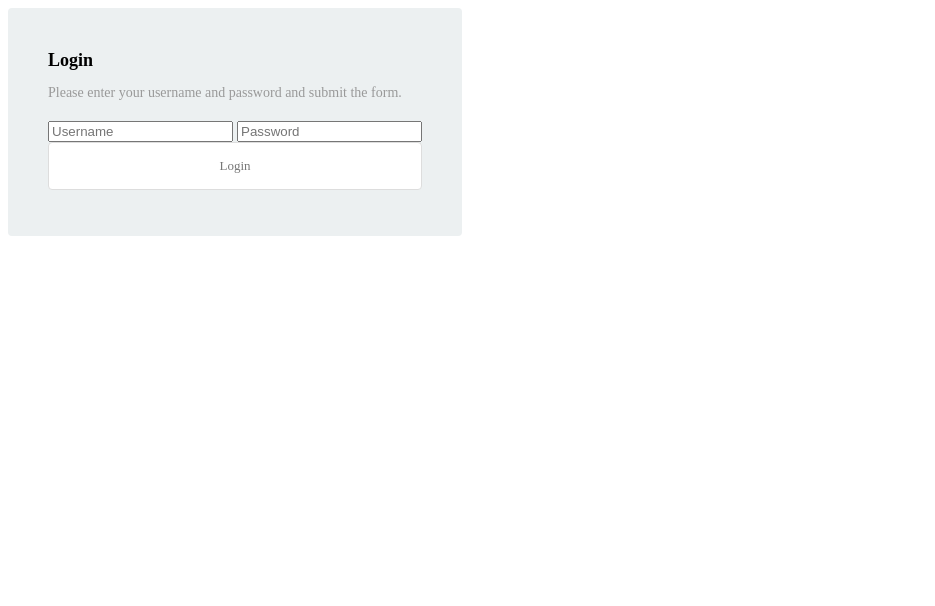
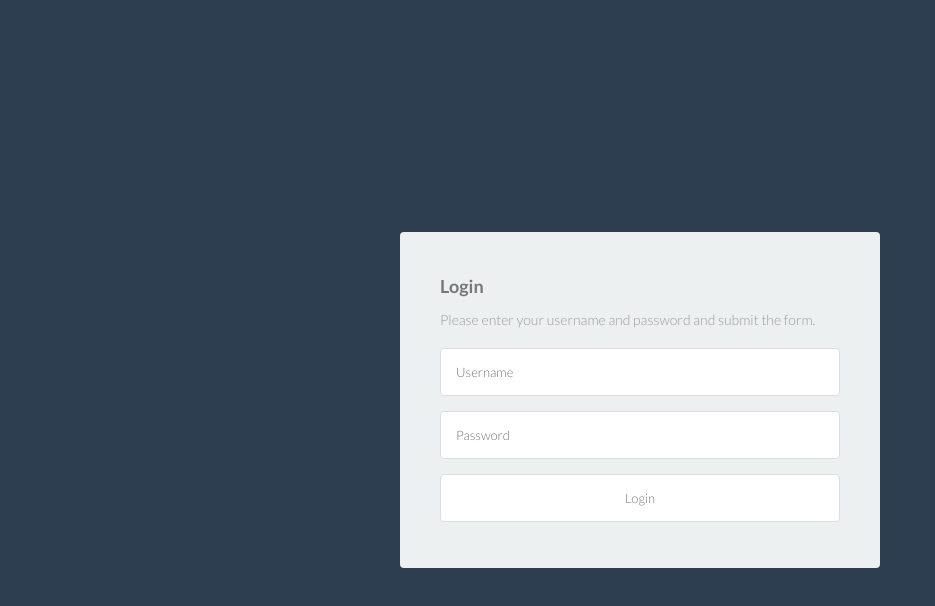
Before and after one commit to zakcutner/form-design, a plain HTML site: page index.html in a window 1280 px wide. Shown: the whole page, without its empty margins (0-935 px from the left). Drawn offline with Linux system fonts and the light colour scheme.

Commit message:
Fixed merge issues + minor changes

```diff
--- a/css/_mixins.scss
+++ b/css/_mixins.scss
@@ -2,6 +2,7 @@
 	Border Radius apply a border radius effect.
 	@param $radius : The radius of the border (Assumes pixels).
 */
+
 @mixin border-radius($radius) {
 	@if unitless($radius){
 		@warn "Assuming #{$size} to be in pixels";
@@ -12,28 +13,24 @@
 	-ms-border-radius: $radius;
 	border-radius: $radius;
 }
+
 /*
 	Remove Box Shadow, removes any box shadow effect
 */
+
 @mixin remove-box-shadow{
 	-webkit-box-shadow: none;
 	-moz-box-shadow: none;
 	box-shadow: none;
 }
-<<<<<<< HEAD
-@mixin transition($transition-property, $transition-time) {
-	-webkit-transition: $transition-property $transition-time;
-	-moz-transition: $transition-property $transition-time;
-	-ms-transition: $transition-property $transition-time;
-	-o-transition: $transition-property $transition-time;
-	transition: $transition-property $transition-time;
-=======
+
 /*
 	Transition, adds a transition
 	@param $transition-property : The property you want to have the effect on.
 	@param $transition-time : The time the transition will last.
 	@param $method : The method of transition, e.g linear.
 */
+
 @mixin transition($transition-property, $transition-time, $method) {
 	-webkit-transition: $transition-property $transition-time $method;
 	-moz-transition: $transition-property $transition-time $method;
@@ -41,12 +38,14 @@
 	-o-transition: $transition-property $transition-time $method;
 	transition: $transition-property $transition-time $method;
 }
+
 /*
 	Arrow, creates an arrow.
 	@param $direction : The direction you want the arrow to face. Valid inputs are: "up","dow","right","left". See rotate also for more directions
 	@param $size : The *rough* size of the arrow, experimenting will be needed. Also if no unit is specified them assume pixels
 	@param $colour : The colour of the arrow.
 */
+
 @mixin arrow($direction,$size,$colour) {
 	width: 0;
 	height: 0;
@@ -75,10 +74,12 @@
 		border-left: $size solid $colour;
 	}
 }
+
 /*
 	Align the element.
 	@param $side : The side that you want to align to. Valid inputs are: "left","center","right".
 */
+
 @mixin align($side) {
 	$valid : false;
 	@if $side == "left" {
@@ -99,10 +100,12 @@
 		@warn $side + " is not a valid argument for $side! See Explanation.";
 	}
 }
+
 /*
 	Rotate the element
 	@param $deg : The amount of degrees (Unit optional, Automatically adds deg)
 */
+
 @mixin rotate($deg) {
 	@if unitless($deg) {
 		$deg : 1deg * $deg;
@@ -110,6 +113,5 @@
 	-moz-transform: rotate($deg);
 	-o-transform: rotate($deg);
 	-webkit-transform: rotate($deg);
-	transform: rotate($deg)
->>>>>>> origin/master
+	transform: rotate($deg);
 }
--- a/css/index.scss
+++ b/css/index.scss
@@ -4,14 +4,11 @@
 body {
 	font-family: Lato;
 	font-weight: 300;
-<<<<<<< HEAD
 	background-color: #2c3e50;
 	color: #777777;
 	margin: 0;
-=======
 	background-color: $backgroundMain;
 	color: $textMain;
->>>>>>> origin/master
 }
 
 .container {
@@ -47,41 +44,33 @@ body {
 		}
 	}
 
-	input {
+	a, input {
+		@include transition(border-color, 100ms, linear);
+		@include border-radius(4px);
+		border: 1px solid $inactiveExtraLight;
+		outline: 0;
+		background-color: white;
 		font-family: Lato;
 		font-weight: 300;
 		font-size: 13px;
+		padding: 15px;
+	}
+
+	input {
 		color: $textUser;
-		padding: 15px;
 		margin-bottom: 15px;
 		display: block;
 		width: 400px;
-		@include border-radius(4px);
-		@include transition(border-color, 100ms);
-		outline: 0;
-		border: 1px solid $inactiveExtraLight;
+	}
+
+	a {
+		display: block;
+		text-align: center;
+		text-decoration: none;
+		color: $inactiveDark;
 	}
 
 	input:focus, a:hover, a:focus {
 		border-color: $inactiveLight;
-		@include transition(all, 0.4s, ease-in);
-	}
-
-	a {
-		display: block;
-		padding: 15px;
-		font-size: 13px;
-		text-align: center;
-		text-decoration: none;
-		color: $inactiveDark;
-		border: 1px solid $inactiveExtraLight;
-		@include border-radius(4px);
-		@include transition(border-color, 100ms);
-		outline: 0;
-		background-color: white;
-	}
-	a,input
-	{
-		@include transition(all, 0.6s, ease-in-out);
 	}
 }
```
Also changed, not shown: css/index.css.
